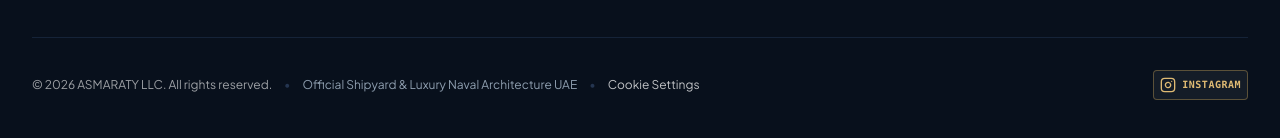
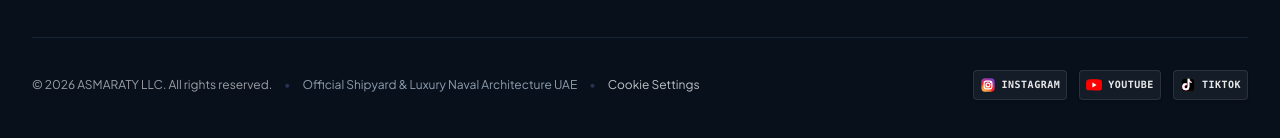
Before and after one commit to Hashir5989/yatch, a Next.js app: page / in a window 1280 px wide. Shown: the part 8625-8763 px from the top of the page. Built offline with nearby package versions, Linux system fonts and the light colour scheme; no server answers; the database is empty.

Commit message:
feat(social): add YouTube and TikTok with authentic official brand color icons alongside Instagram

```diff
--- a/app/admin/settings/page.js
+++ b/app/admin/settings/page.js
@@ -1047,7 +1047,20 @@ export default function AdminSettingsScreen() {
                   type="text"
                   value={settings.socialLinks?.youtube || ""}
                   onChange={(e) => updateSocial("youtube", e.target.value)}
-                  placeholder="https://youtube.com/@asmaraty"
+                  placeholder="https://youtu.be/FBPzrAe9N0Q"
+                  className="w-full px-3 py-2 bg-[#090D14] border border-[#1E2736] rounded-sm text-xs text-white focus:outline-none focus:border-[#C5A880]"
+                />
+              </div>
+
+              <div>
+                <label className="block text-[10px] uppercase tracking-wider text-[#9DAAB8] mb-1.5 font-semibold">
+                  TikTok Profile URL
+                </label>
+                <input
+                  type="text"
+                  value={settings.socialLinks?.tiktok || ""}
+                  onChange={(e) => updateSocial("tiktok", e.target.value)}
+                  placeholder="https://www.tiktok.com/@asmaraty.yachts?_r=1&_t=ZS-9BJeuRzx6UI"
                   className="w-full px-3 py-2 bg-[#090D14] border border-[#1E2736] rounded-sm text-xs text-white focus:outline-none focus:border-[#C5A880]"
                 />
               </div>
--- a/components/public/PublicFooter.js
+++ b/components/public/PublicFooter.js
@@ -5,7 +5,7 @@ import Link from "next/link";
 import { Shield, Award, Phone, Mail, MapPin } from "lucide-react";
 import { WhatsAppIcon } from "@/components/public/WhatsAppConcierge";
 import AsmaratyLogo from "@/components/public/AsmaratyLogo";
-import { InstagramIcon, FacebookIcon, LinkedinIcon, YoutubeIcon, XTwitterIcon } from "@/components/public/SocialIcons";
+import { InstagramIcon, FacebookIcon, LinkedinIcon, YoutubeIcon, XTwitterIcon, TiktokIcon } from "@/components/public/SocialIcons";
 import {
   DEFAULT_SETTINGS,
   getSiteSettings,
@@ -228,25 +228,53 @@ export default function PublicFooter() {
             </button>
           </div>
 
-          {/* Social Channels (Manageable via CMS) */}
-          <div className="flex items-center gap-4 text-white/60">
+          {/* Social Channels (Instagram, YouTube, TikTok + extras) */}
+          <div className="flex flex-wrap items-center justify-center md:justify-end gap-3 text-white/80">
+            {/* Instagram */}
             <a
               href={social.instagram || "https://www.instagram.com/asmaraty_yachts?mdxt=NnA5dGNweTYwNDB6"}
               target="_blank"
               rel="noopener noreferrer"
-              className="text-[#DFBA73] hover:text-white transition-colors p-1.5 bg-white/5 hover:bg-[#C6A155]/20 border border-[#C6A155]/40 rounded flex items-center gap-1.5"
+              className="p-1.5 bg-white/5 hover:bg-white/10 border border-white/10 hover:border-white/30 rounded flex items-center gap-1.5 text-white/90 hover:text-white transition-all shadow-sm group"
               aria-label="ASMARATY Official Instagram"
               title="Follow @asmaraty_yachts on Instagram"
             >
-              <InstagramIcon className="w-4 h-4" />
+              <InstagramIcon className="w-4 h-4 transition-transform group-hover:scale-110" />
               <span className="text-[10px] font-mono uppercase font-bold tracking-wider hidden sm:inline">Instagram</span>
             </a>
+
+            {/* YouTube */}
+            <a
+              href={social.youtube || "https://youtu.be/FBPzrAe9N0Q"}
+              target="_blank"
+              rel="noopener noreferrer"
+              className="p-1.5 bg-white/5 hover:bg-white/10 border border-white/10 hover:border-white/30 rounded flex items-center gap-1.5 text-white/90 hover:text-white transition-all shadow-sm group"
+              aria-label="ASMARATY Official YouTube"
+              title="Watch on YouTube"
+            >
+              <YoutubeIcon className="w-4 h-4 transition-transform group-hover:scale-110" />
+              <span className="text-[10px] font-mono uppercase font-bold tracking-wider hidden sm:inline">YouTube</span>
+            </a>
+
+            {/* TikTok */}
+            <a
+              href={social.tiktok || "https://www.tiktok.com/@asmaraty.yachts?_r=1&_t=ZS-9BJeuRzx6UI"}
+              target="_blank"
+              rel="noopener noreferrer"
+              className="p-1.5 bg-white/5 hover:bg-white/10 border border-white/10 hover:border-white/30 rounded flex items-center gap-1.5 text-white/90 hover:text-white transition-all shadow-sm group"
+              aria-label="ASMARATY Official TikTok"
+              title="Follow @asmaraty.yachts on TikTok"
+            >
+              <TiktokIcon className="w-4 h-4 transition-transform group-hover:scale-110" />
+              <span className="text-[10px] font-mono uppercase font-bold tracking-wider hidden sm:inline">TikTok</span>
+            </a>
+
             {social.facebook && (
               <a
                 href={social.facebook}
                 target="_blank"
                 rel="noopener noreferrer"
-                className="hover:text-[#C6A155] transition-colors p-1"
+                className="hover:scale-110 transition-transform p-1.5 bg-white/5 hover:bg-white/10 border border-white/10 rounded flex items-center justify-center"
                 aria-label="ASMARATY Facebook"
                 title="Facebook"
               >
@@ -258,23 +286,11 @@ export default function PublicFooter() {
                 href={social.linkedin}
                 target="_blank"
                 rel="noopener noreferrer"
-                className="hover:text-[#C6A155] transition-colors p-1"
+                className="hover:scale-110 transition-transform p-1.5 bg-white/5 hover:bg-white/10 border border-white/10 rounded flex items-center justify-center"
                 aria-label="ASMARATY LinkedIn"
                 title="LinkedIn"
               >
                 <LinkedinIcon className="w-4 h-4" />
-              </a>
-            )}
-            {social.youtube && (
-              <a
-                href={social.youtube}
-                target="_blank"
-                rel="noopener noreferrer"
-                className="hover:text-[#C6A155] transition-colors p-1"
-                aria-label="ASMARATY YouTube"
-                title="YouTube"
-              >
-                <YoutubeIcon className="w-4 h-4" />
               </a>
             )}
             {social.twitter && (
@@ -282,7 +298,7 @@ export default function PublicFooter() {
                 href={social.twitter}
                 target="_blank"
                 rel="noopener noreferrer"
-                className="hover:text-[#C6A155] transition-colors p-1"
+                className="hover:scale-110 transition-transform p-1.5 bg-white/5 hover:bg-white/10 border border-white/10 rounded flex items-center justify-center"
                 aria-label="ASMARATY X (Twitter)"
                 title="X / Twitter"
               >
--- a/components/public/PublicNavbar.js
+++ b/components/public/PublicNavbar.js
@@ -26,7 +26,7 @@ import {
 import { DEFAULT_YACHTS } from "@/lib/data/defaultYachts";
 import AsmaratyLogo from "@/components/public/AsmaratyLogo";
 import { WhatsAppIcon } from "@/components/public/WhatsAppConcierge";
-import { InstagramIcon } from "@/components/public/SocialIcons";
+import { InstagramIcon, YoutubeIcon, TiktokIcon } from "@/components/public/SocialIcons";
 
 export default function PublicNavbar({ currentPageId, showAdminBar = false }) {
   const [isScrolled, setIsScrolled] = useState(false);
@@ -290,16 +290,40 @@ export default function PublicNavbar({ currentPageId, showAdminBar = false }) {
                   <a href={`mailto:${settings.contactEmail || "info@asmaraty.com"}`} className="hover:underline text-white/70">
                     {settings.contactEmail || "info@asmaraty.com"}
                   </a>
+                  <div className="flex flex-wrap items-center gap-3 pt-1">
                     <a
                       href={settings.socialLinks?.instagram || "https://www.instagram.com/asmaraty_yachts?mdxt=NnA5dGNweTYwNDB6"}
                       target="_blank"
                       rel="noopener noreferrer"
-                    className="flex items-center gap-1.5 text-[#DFBA73] hover:text-white transition-colors"
+                      className="flex items-center gap-1.5 text-white/80 hover:text-white transition-colors"
                       title="Follow @asmaraty_yachts on Instagram"
                     >
                       <InstagramIcon className="w-3.5 h-3.5" />
-                    <span className="font-mono text-[11px]">@asmaraty_yachts</span>
+                      <span className="font-mono text-[11px]">Instagram</span>
                     </a>
+                    <span className="text-white/20">•</span>
+                    <a
+                      href={settings.socialLinks?.youtube || "https://youtu.be/FBPzrAe9N0Q"}
+                      target="_blank"
+                      rel="noopener noreferrer"
+                      className="flex items-center gap-1.5 text-white/80 hover:text-white transition-colors"
+                      title="Watch on YouTube"
+                    >
+                      <YoutubeIcon className="w-3.5 h-3.5" />
+                      <span className="font-mono text-[11px]">YouTube</span>
+                    </a>
+                    <span className="text-white/20">•</span>
+                    <a
+                      href={settings.socialLinks?.tiktok || "https://www.tiktok.com/@asmaraty.yachts?_r=1&_t=ZS-9BJeuRzx6UI"}
+                      target="_blank"
+                      rel="noopener noreferrer"
+                      className="flex items-center gap-1.5 text-white/80 hover:text-white transition-colors"
+                      title="Follow @asmaraty.yachts on TikTok"
+                    >
+                      <TiktokIcon className="w-3.5 h-3.5" />
+                      <span className="font-mono text-[11px]">TikTok</span>
+                    </a>
+                  </div>
                 </div>
               </div>
             </div>
--- a/components/public/SocialIcons.js
+++ b/components/public/SocialIcons.js
@@ -2,17 +2,63 @@
 
 export function InstagramIcon({ className = "w-4 h-4", ...props }) {
   return (
-    <svg viewBox="0 0 24 24" fill="none" stroke="currentColor" strokeWidth="2" strokeLinecap="round" strokeLinejoin="round" className={className} {...props}>
-      <rect width="20" height="20" x="2" y="2" rx="5" ry="5"/>
-      <path d="M16 11.37A4 4 0 1 1 12.63 8 4 4 0 0 1 16 11.37z"/>
-      <line x1="17.5" x2="17.51" y1="6.5" y2="6.5"/>
+    <svg viewBox="0 0 24 24" className={className} fill="none" {...props}>
+      <defs>
+        <radialGradient id="asmaraty-ig-grad" cx="20%" cy="105%" r="130%">
+          <stop offset="0%" stopColor="#FFDC80" />
+          <stop offset="10%" stopColor="#FCAF45" />
+          <stop offset="35%" stopColor="#F77737" />
+          <stop offset="50%" stopColor="#FD1D1D" />
+          <stop offset="65%" stopColor="#C13584" />
+          <stop offset="85%" stopColor="#833AB4" />
+          <stop offset="100%" stopColor="#5851DB" />
+        </radialGradient>
+      </defs>
+      <rect x="2" y="2" width="20" height="20" rx="5.5" fill="url(#asmaraty-ig-grad)" />
+      <rect x="6.2" y="6.2" width="11.6" height="11.6" rx="3.4" stroke="#FFFFFF" strokeWidth="1.8" fill="none" />
+      <circle cx="12" cy="12" r="2.9" stroke="#FFFFFF" strokeWidth="1.8" fill="none" />
+      <circle cx="15.8" cy="8.2" r="0.9" fill="#FFFFFF" />
+    </svg>
+  );
+}
+
+export function YoutubeIcon({ className = "w-4 h-4", ...props }) {
+  return (
+    <svg viewBox="0 0 24 24" className={className} fill="none" {...props}>
+      <path
+        d="M23.498 6.186a3.016 3.016 0 0 0-2.122-2.136C19.505 3.545 12 3.545 12 3.545s-7.505 0-9.377.505A3.017 3.017 0 0 0 .502 6.186C0 8.07 0 12 0 12s0 3.93.502 5.814a3.016 3.016 0 0 0 2.122 2.136c1.871.505 9.376.505 9.376.505s7.505 0 9.377-.505a3.015 3.015 0 0 0 2.122-2.136C24 15.93 24 12 24 12s0-3.93-.502-5.814z"
+        fill="#FF0000"
+      />
+      <polygon points="9.545,15.568 15.818,12 9.545,8.432" fill="#FFFFFF" />
+    </svg>
+  );
+}
+
+export function TiktokIcon({ className = "w-4 h-4", ...props }) {
+  return (
+    <svg viewBox="0 0 24 24" className={className} fill="none" {...props}>
+      <rect x="2" y="2" width="20" height="20" rx="5.5" fill="#010101" stroke="rgba(255,255,255,0.18)" strokeWidth="0.6" />
+      <g transform="translate(1, 0.5)">
+        <path
+          d="M16.6 6.9a4.8 4.8 0 0 1-3.6-3.4V2h-2.8v11.8a2.5 2.5 0 1 1-2.5-2.5c.3 0 .6.03.9.1V8.6a5.3 5.3 0 0 0-.9-.08A5.3 5.3 0 1 0 13 13.8V6.5a7.3 7.3 0 0 0 3.6 1.4V6.9z"
+          fill="#25F4EE"
+        />
+        <path
+          d="M17.4 7.5a4.8 4.8 0 0 1-3.6-3.4V2.6h-2.8v11.8a2.5 2.5 0 1 1-2.5-2.5c.3 0 .6.03.9.1V9.2a5.3 5.3 0 0 0-.9-.08A5.3 5.3 0 1 0 13 14.4V7.1a7.3 7.3 0 0 0 3.6 1.4V7.5z"
+          fill="#FE2C55"
+        />
+        <path
+          d="M17 7.2a4.8 4.8 0 0 1-3.6-3.4V2.3h-2.8v11.8a2.5 2.5 0 1 1-2.5-2.5c.3 0 .6.03.9.1V8.9a5.3 5.3 0 0 0-.9-.08A5.3 5.3 0 1 0 13 14.1V6.8a7.3 7.3 0 0 0 3.6 1.4V7.2z"
+          fill="#FFFFFF"
+        />
+      </g>
     </svg>
   );
 }
 
 export function FacebookIcon({ className = "w-4 h-4", ...props }) {
   return (
-    <svg viewBox="0 0 24 24" fill="currentColor" className={className} {...props}>
+    <svg viewBox="0 0 24 24" fill="#1877F2" className={className} {...props}>
       <path d="M24 12.073c0-6.627-5.373-12-12-12s-12 5.373-12 12c0 5.99 4.388 10.954 10.125 11.854v-8.385H7.078v-3.47h3.047V9.43c0-3.007 1.792-4.669 4.533-4.669 1.312 0 2.686.235 2.686.235v2.953H15.83c-1.491 0-1.956.925-1.956 1.874v2.25h3.328l-.532 3.47h-2.796v8.385C19.612 23.027 24 18.062 24 12.073z"/>
     </svg>
   );
@@ -20,16 +66,8 @@ export function FacebookIcon({ className = "w-4 h-4", ...props }) {
 
 export function LinkedinIcon({ className = "w-4 h-4", ...props }) {
   return (
-    <svg viewBox="0 0 24 24" fill="currentColor" className={className} {...props}>
+    <svg viewBox="0 0 24 24" fill="#0A66C2" className={className} {...props}>
       <path d="M19 0h-14c-2.761 0-5 2.239-5 5v14c0 2.761 2.239 5 5 5h14c2.762 0 5-2.239 5-5v-14c0-2.761-2.238-5-5-5zm-11 19h-3v-11h3v11zm-1.5-12.268c-.966 0-1.75-.79-1.75-1.764s.784-1.764 1.75-1.764 1.75.79 1.75 1.764-.783 1.764-1.75 1.764zm13.5 12.268h-3v-5.604c0-3.368-4-3.113-4 0v5.604h-3v-11h3v1.765c1.396-2.586 7-2.777 7 2.476v6.759z"/>
-    </svg>
-  );
-}
-
-export function YoutubeIcon({ className = "w-4 h-4", ...props }) {
-  return (
-    <svg viewBox="0 0 24 24" fill="currentColor" className={className} {...props}>
-      <path d="M23.498 6.186a3.016 3.016 0 0 0-2.122-2.136C19.505 3.545 12 3.545 12 3.545s-7.505 0-9.377.505A3.017 3.017 0 0 0 .502 6.186C0 8.07 0 12 0 12s0 3.93.502 5.814a3.016 3.016 0 0 0 2.122 2.136c1.871.505 9.376.505 9.376.505s7.505 0 9.377-.505a3.015 3.015 0 0 0 2.122-2.136C24 15.93 24 12 24 12s0-3.93-.502-5.814zM9.545 15.568V8.432L15.818 12l-6.273 3.568z"/>
     </svg>
   );
 }
--- a/data/settings.json
+++ b/data/settings.json
@@ -132,7 +132,8 @@
   },
   "socialLinks": {
     "instagram": "https://www.instagram.com/asmaraty_yachts?mdxt=NnA5dGNweTYwNDB6",
-    "youtube": "",
+    "youtube": "https://youtu.be/FBPzrAe9N0Q",
+    "tiktok": "https://www.tiktok.com/@asmaraty.yachts?_r=1&_t=ZS-9BJeuRzx6UI",
     "linkedin": "",
     "whatsapp": "https://wa.me/971565268126?text=Hello%20ASMARATY%2C%20I%20would%20like%20to%20enquire%20about%20your%20yacht%20fleet."
   }
```
Also changed, not shown: components/public/contact/UniversalContactView.js (+23 -3 lines), lib/cmsStore.js, lib/server/db.js, lib/server/postgres.js. Lines whose indentation alone changed are shown as unchanged.
